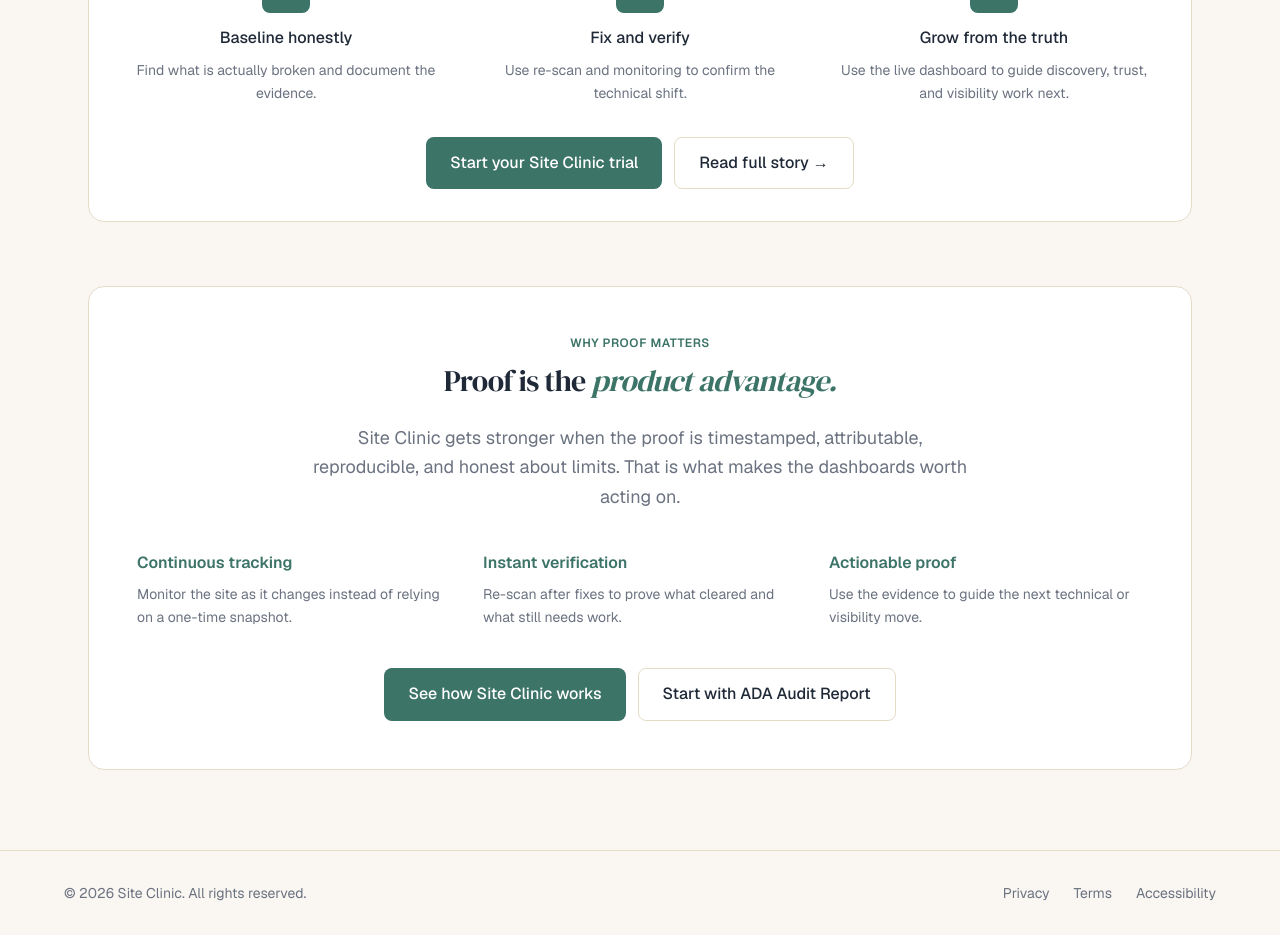
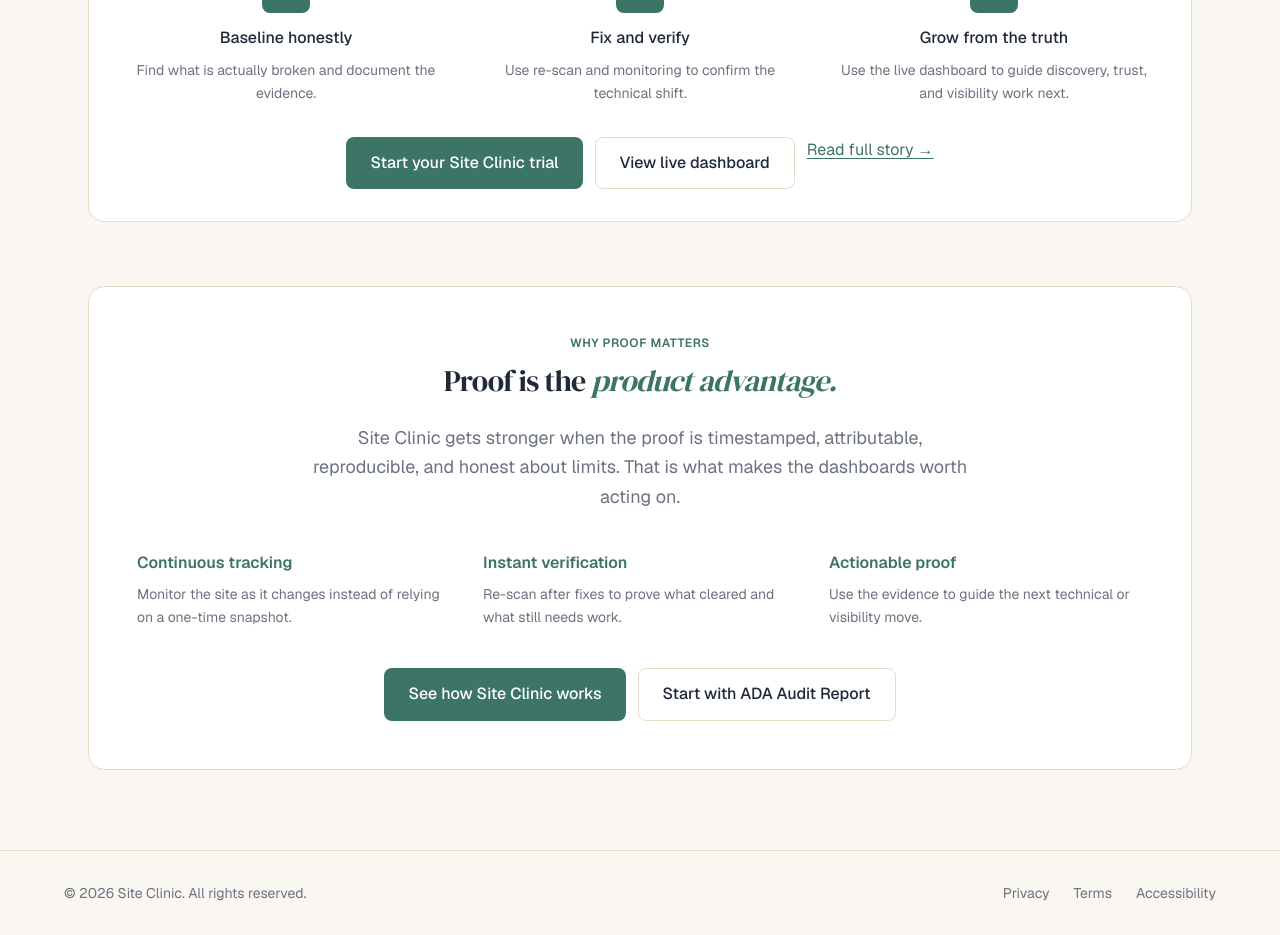
Before and after one commit to drjliddy-max/siteclinic-web, a Next.js app: page /case-studies in a window 1280 px wide. Shown: the part 1780-2715 px from the top of the page. Built offline with nearby package versions, Linux system fonts and the light colour scheme.

Commit message:
Add live dashboard CTA and favicon token

```diff
--- a/src/app/case-studies/page.tsx
+++ b/src/app/case-studies/page.tsx
@@ -109,6 +109,8 @@
     body: "Use the evidence to guide the next technical or visibility move.",
   },
 ];
+
+const LIVE_DASHBOARD_URL = "https://app.siteclinic.io/c/liddy-podiatry-x9m4n8t2";
 
 const CASE_STUDY_JSON_LD = {
   "@context": "https://schema.org",
@@ -427,9 +429,12 @@
               <Button href="/pricing" variant="primary">
                 Start your Site Clinic trial
               </Button>
+              <Button href={LIVE_DASHBOARD_URL} variant="secondary">
+                View live dashboard
+              </Button>
               <Button
                 href="https://adaauditreport.com/blog/website-security-protects-wrong-thing"
-                variant="secondary"
+                variant="text-link"
               >
                 Read full story →
               </Button>
--- a/src/app/layout.tsx
+++ b/src/app/layout.tsx
@@ -35,6 +35,10 @@
   description:
     "Monitor website accessibility, performance, SEO & security. Site Clinic guides small businesses with nightly scans & proof of improvements. From $49/month.",
   alternates: { canonical: "https://siteclinic.io" },
+  icons: {
+    icon: [{ url: "/site-clinic-mark-128.png", type: "image/png", sizes: "128x128" }],
+    apple: "/site-clinic-mark-128.png",
+  },
   robots: { index: true, follow: true },
   openGraph: {
     type: "website",
@@ -76,7 +80,7 @@
   "@id": "https://siteclinic.io/#org",
   name: "Site Clinic",
   url: "https://siteclinic.io",
-  logo: "https://siteclinic.io/favicon.png",
+  logo: "https://siteclinic.io/site-clinic-mark-128.png",
   email: "hello@siteclinic.io",
   founder: {
     "@type": "Person",
--- a/src/components/Hero.tsx
+++ b/src/components/Hero.tsx
@@ -27,6 +27,8 @@
   "Connected visibility context when GA4, Search Console, and other sources are available.",
   "One system for proof: what changed, what improved, and what to do next.",
 ] as const;
+
+const LIVE_DASHBOARD_URL = "https://app.siteclinic.io/c/liddy-podiatry-x9m4n8t2";
 
 export function Hero() {
   return (
@@ -76,7 +78,10 @@
           <Button href="/pricing" variant="primary">
             Start free trial
           </Button>
-          <Button href="/case-studies" variant="secondary">
+          <Button href={LIVE_DASHBOARD_URL} variant="secondary">
+            View live dashboard
+          </Button>
+          <Button href="/case-studies" variant="text-link">
             See the proof
           </Button>
         </div>
```
Also changed, not shown: public/site-clinic-mark-128.png (added).
